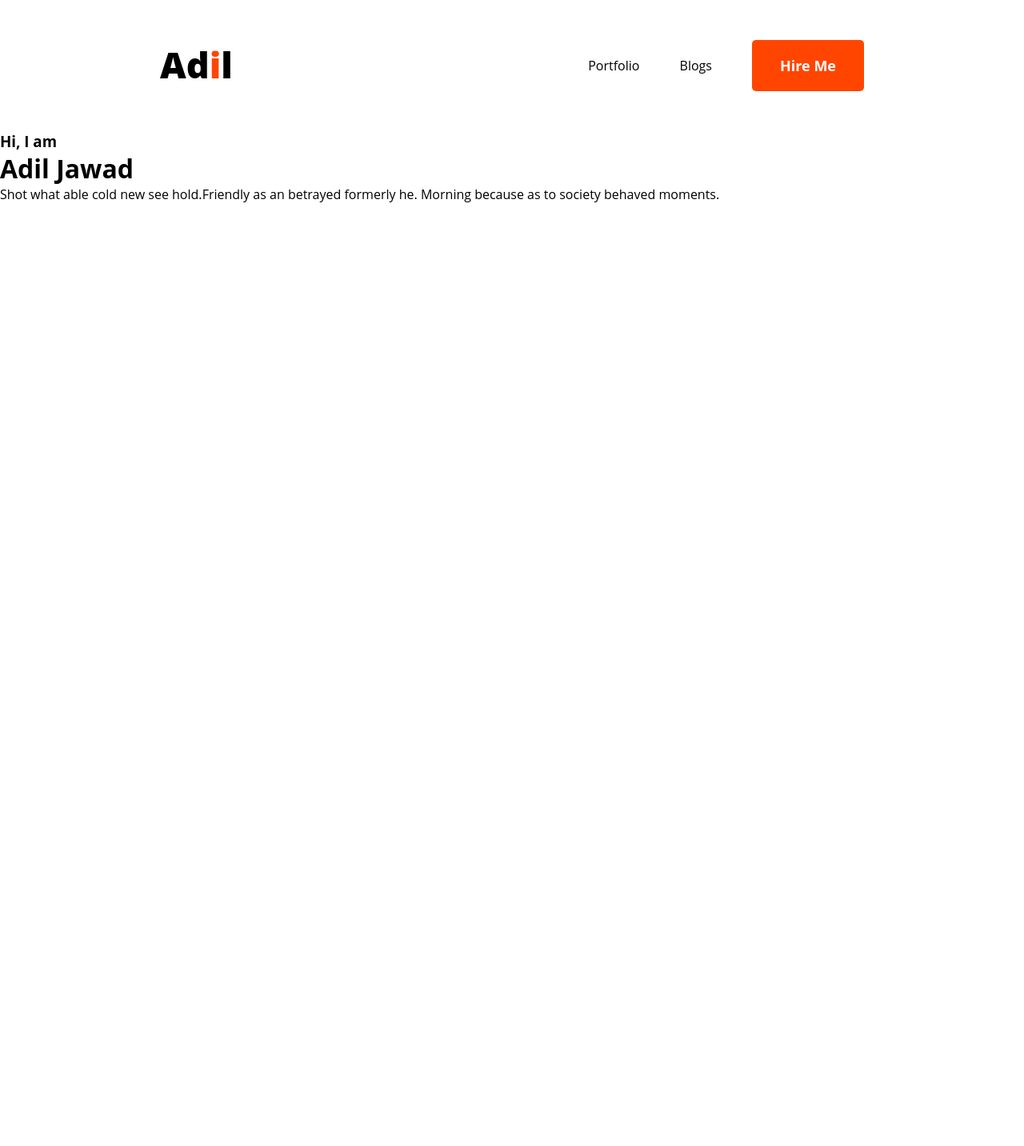
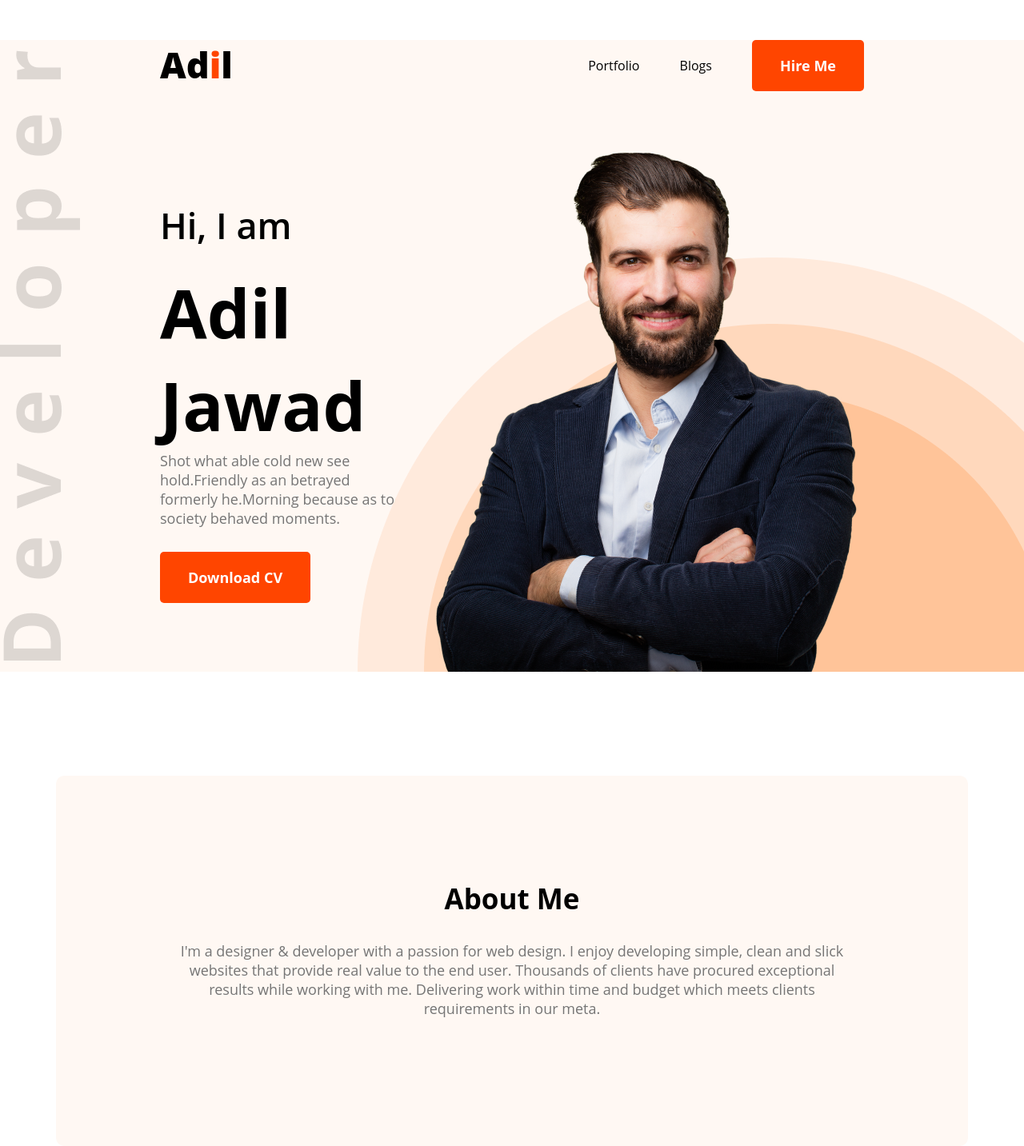
Before and after one commit to Ayman-Jawad/developer-portfolio-2, a plain HTML site: page index.html in a window 1280 px wide. Shown: the whole page at 80% size. Before the commit the page ends 800 px from the top, so only its background shows below. Drawn offline with Linux system fonts and the light colour scheme.

Commit message:
2nd page

```diff
--- a/index.html
+++ b/index.html
@@ -8,7 +8,7 @@
     <link rel="stylesheet" href="styles/style.css">
 </head>
 <body>
-    <header>
+    <header class="header">
         <nav>
             <h2 class="nav-title">Ad<span class="text-primary">i</span>l</h2>
             <ul>
@@ -18,15 +18,26 @@
             </ul>
         </nav>
         <!-- Header Banner -->
-        <div class="Banner">
+        <div class="banner">
             <div>
-                <h3>Hi, I am</h3>
-                <h1>Adil Jawad</h1>
-                <p>Shot what able cold new see hold.Friendly as an betrayed formerly he. Morning because as to society behaved moments.</p>
+                <h3 class="banner-sub-title">Hi, I am</h3>
+                <h1 class="banner-title">Adil Jawad</h1>
+                <p class="banner-description">Shot what able cold new see hold.Friendly as an betrayed formerly he.Morning because as to society behaved moments.</p>
+                <button class="btn-primary">Download CV</button>
             </div>
+            <img src="images/hardy.png" alt="">
 
         </div>
     </header>
+    <main>
+            <section class="about Me">
+                <h3 class="section-title">About Me</h3>
+                <p class="section-description">I'm a designer & developer with a passion for web design. I enjoy developing simple, clean and slick websites that provide real value to the end user. Thousands of clients have procured exceptional results while working with me. Delivering work within time and budget which meets clients requirements in our meta.</p>
 
+            </section>
+    </main>
+    <footer>
+
+    </footer>
 </body>
 </html>
--- a/styles/style.css
+++ b/styles/style.css
@@ -18,6 +18,13 @@
     border-radius: 5px;
     background: orangered;
 
+}
+
+.header {
+    background: #FFF8F3;
+    background-image: url(../images/header_bg.png), url(../images/developer.png);
+    background-repeat: no-repeat;
+    background-position: bottom right, left;
 }
 
 /* header and navigation styles */
@@ -42,3 +49,56 @@ nav li {
     list-style: none;
     margin-left: 50px;
 }
+
+/* banner styles */
+.banner {
+    display: flex;
+    align-items: center;
+    margin: 0 200px;
+}
+
+.banner-title {
+    font-weight: 700;
+    font-size: 85px;
+}
+
+.banner-sub-title {
+    font-weight: 600;
+    font-size: 45px;
+    margin-bottom: 20px;
+
+}
+
+.banner-description {
+    color: #757575;
+    font-size: 18px;
+    margin-bottom: 30px;
+}
+
+/* main section */
+main {
+    max-width: 1140px;
+    margin: 0 auto;
+}
+
+/* about sectin style */
+.about {
+    text-align: center;
+    margin-top: 130px;
+    background: #FFF8F3;
+    border-radius: 10px;
+    padding: 130px 150px;
+
+}
+
+.section-title {
+    margin-bottom: 30px;
+    font-weight: 700;
+    font-size: 35px;
+}
+
+.section-description {
+    color: #757575;
+    font-size: 18px;
+    margin-bottom: 30px;
+}
```
